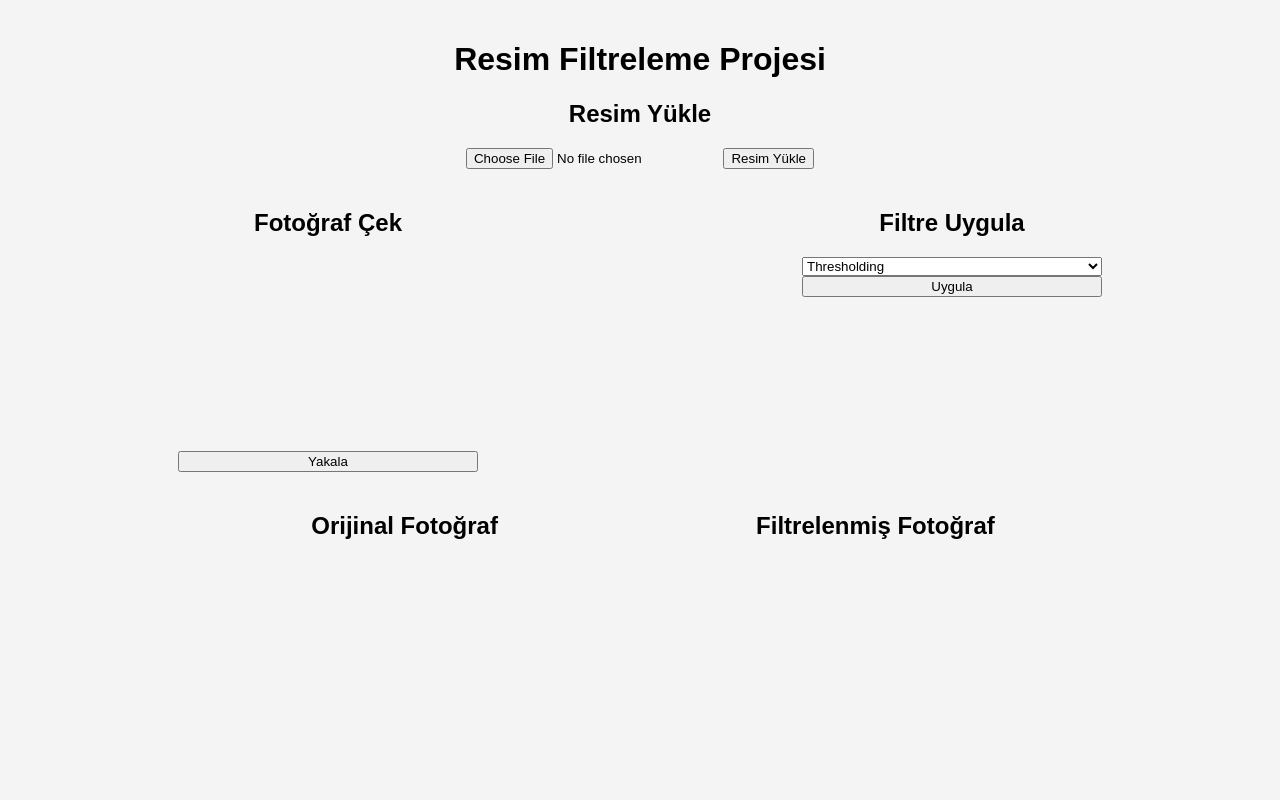
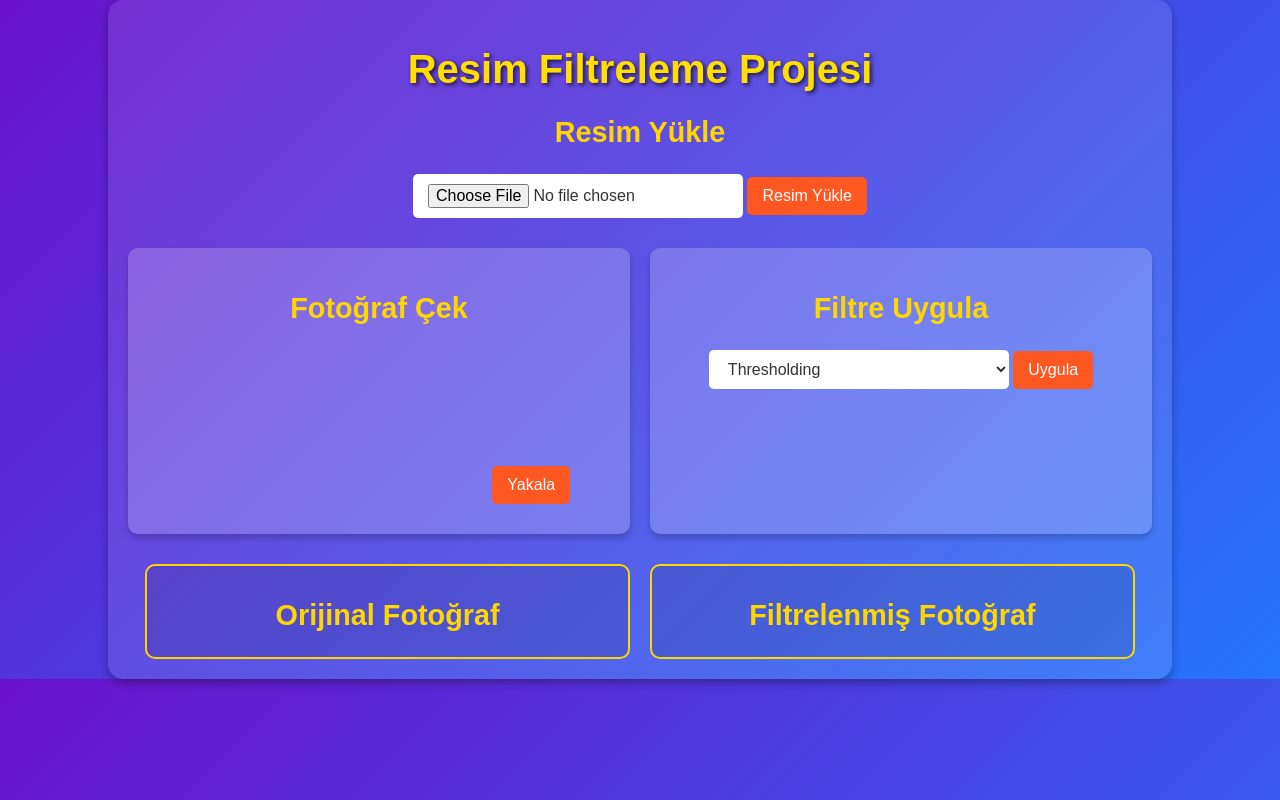
Before and after one commit to MertSayan/Filtreleme-Uygulamas-, a Flask app: page / in a window 1280 px wide. Run offline with Flask 3, Linux system fonts and the light colour scheme.

Commit message:
arayüz degistirildi

```diff
--- a/app.py
+++ b/app.py
@@ -1,4 +1,6 @@
 
+#Muhammed Mert Sayan - 2212721028
+#Nahit Furkan Öznamlı - 2212721020
 
 from flask import Flask, render_template, request, jsonify
 import os
--- a/templates/index.html
+++ b/templates/index.html
@@ -1,4 +1,8 @@
 
+<!--
+Muhammed Mert Sayan - 2212721028
+Nahit Furkan Öznamlı - 2212721020
+-->
 <!DOCTYPE html>
 <html lang="en">
 <head>
@@ -12,31 +16,67 @@
             margin: 0;
             padding: 0;
             width: 100%;
-            background-color: #f4f4f4;
+            background: linear-gradient(135deg, #6a11cb, #2575fc);
+            color: #fff;
         }
 
         .container {
-            width: 80%;  /* Sağ ve soldaki boşlukları azaltıyoruz */
+            width: 80%;
             margin: 0 auto;
             padding: 20px;
+            background: rgba(255, 255, 255, 0.1);
+            border-radius: 15px;
+            box-shadow: 0 4px 10px rgba(0, 0, 0, 0.3);
         }
 
-        #imageContainer img {
-            max-width: 100%;
-            height: auto;
-            margin-top: 20px;
-            display: block;
-            max-height: 400px;  /* Fotoğrafın yüksekliğini sınırlıyoruz */
+        h1 {
+            font-size: 2.5rem;
+            margin-bottom: 20px;
+            color: #ffdf00;
+            text-shadow: 2px 2px 4px rgba(0, 0, 0, 0.7);
         }
 
-        #camera {
-            margin-top: 20px;
+        h2 {
+            font-size: 1.8rem;
+            margin-bottom: 15px;
+            color: #ffd700;
+        }
+
+        #fileInput, select, button {
+            padding: 10px 15px;
+            font-size: 1rem;
+            border-radius: 5px;
+            border: none;
+            outline: none;
+            margin: 10px 0;
+            cursor: pointer;
+        }
+
+        button {
+            background-color: #ff5722;
+            color: #fff;
+            transition: background-color 0.3s, transform 0.2s;
+        }
+
+        button:hover {
+            background-color: #e64a19;
+            transform: scale(1.05);
+        }
+
+        #fileInput {
+            background-color: #fff;
+            color: #333;
+            width: 80%;
+            max-width: 300px;
+        }
+
+        select {
             width: 100%;
             max-width: 300px;
-            margin-bottom: 20px;
+            background-color: #fff;
+            color: #333;
         }
 
-        /* Düzenlemeleri tek satırda olacak şekilde yapıyoruz */
         .section-container {
             display: flex;
             justify-content: space-between;
@@ -48,37 +88,39 @@
         .section {
             text-align: center;
             flex: 1;
-            max-width: 400px;
-        }
-
-        .section select, .section button {
-            width: 100%;
-            max-width: 300px;
+            max-width: 700px;
+            background: rgba(255, 255, 255, 0.2);
+            border-radius: 10px;
+            padding: 20px;
+            box-shadow: 0 4px 6px rgba(0, 0, 0, 0.2);
         }
 
         .image-and-filter {
             display: flex;
             justify-content: center;
-            align-items: center;
-            gap: 10px;  /* Aradaki boşluğu azaltıyoruz */
-            margin-top: 20px;
+            align-items: flex-start;
+            gap: 20px;
+            margin-top: 30px;
+            flex-wrap: wrap;
         }
 
         .image-container, .filter-container {
-            width: 45%;  /* Her iki alanı eşit genişlikte yerleştir */
+            width: 45%;
             max-width: 500px;
-            max-height: 400px;  /* Yüklenen ve filtrelenen fotoğrafın yüksekliğini sınırlıyoruz */
-            overflow: hidden;  /* Fotoğraf taşarsa gizlenir */
+            overflow: hidden;
+            border: 2px solid #ffd700;
+            border-radius: 10px;
+            background: rgba(0, 0, 0, 0.1);
+            padding: 10px;
         }
 
-        .image-container img, .filter-container img {
+        img {
             width: 100%;
-            height: auto;  /* Fotoğrafların boyutlarını düzgün tutuyoruz */
-            max-height: 100%;
-            object-fit: contain;  /* Fotoğrafın doğru şekilde görünmesini sağlıyoruz */
+            height: auto;
+            display: block;
+            border-radius: 5px;
         }
     </style>
-
 </head>
 <body>
 
@@ -90,7 +132,7 @@
     <input type="file" id="fileInput" accept="image/*">
     <button onclick="uploadImage()">Resim Yükle</button>
 
-    <!-- Camera and Filter Section (Yan Yana Yerleştirildi) -->
+    <!-- Camera and Filter Section -->
     <div class="section-container">
         <!-- Camera Section -->
         <div class="section">
@@ -119,13 +161,12 @@
                 <option value="contour_detection">Contour Detection</option>
                 <option value="hough_transform">Hough Transform</option>
                 <option value="histogram_equalization">Histogram Equalization</option>
-
             </select>
             <button onclick="applyFilter()">Uygula</button>
         </div>
     </div>
 
-    <!-- Fotoğraf ve Filtreyi Yan Yana Getiren Alan -->
+    <!-- Image and Filter Display Section -->
     <div class="image-and-filter">
         <div class="image-container">
             <h2>Orijinal Fotoğraf</h2>
@@ -138,6 +179,15 @@
         </div>
     </div>
 </div>
+
+<script>
+    // JavaScript Kodları Buraya Gelecek
+    startCamera();
+</script>
+
+</body>
+</html>
+
 
 <script>
     // Initialize camera and show the live feed
```
Lines whose indentation alone changed are shown as unchanged.
